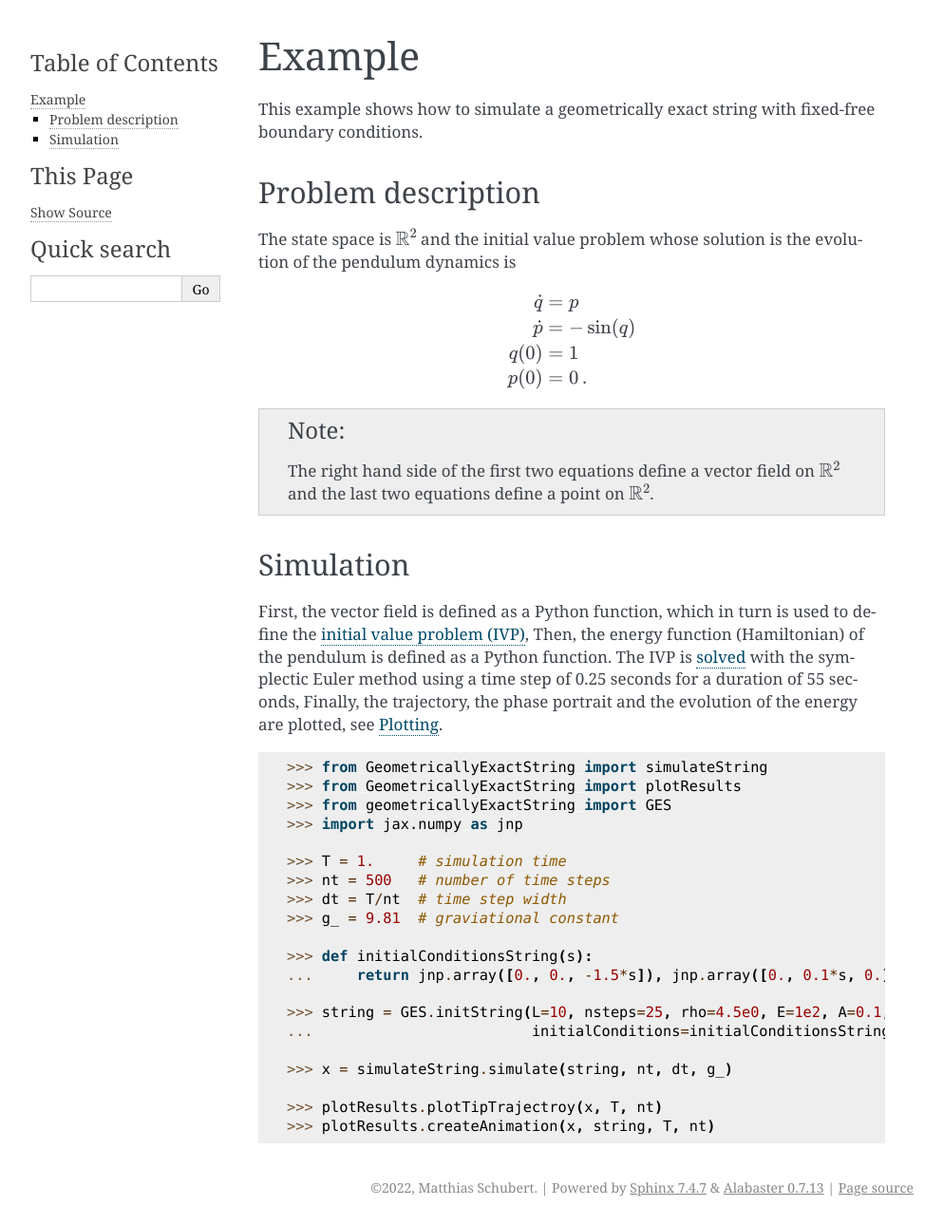
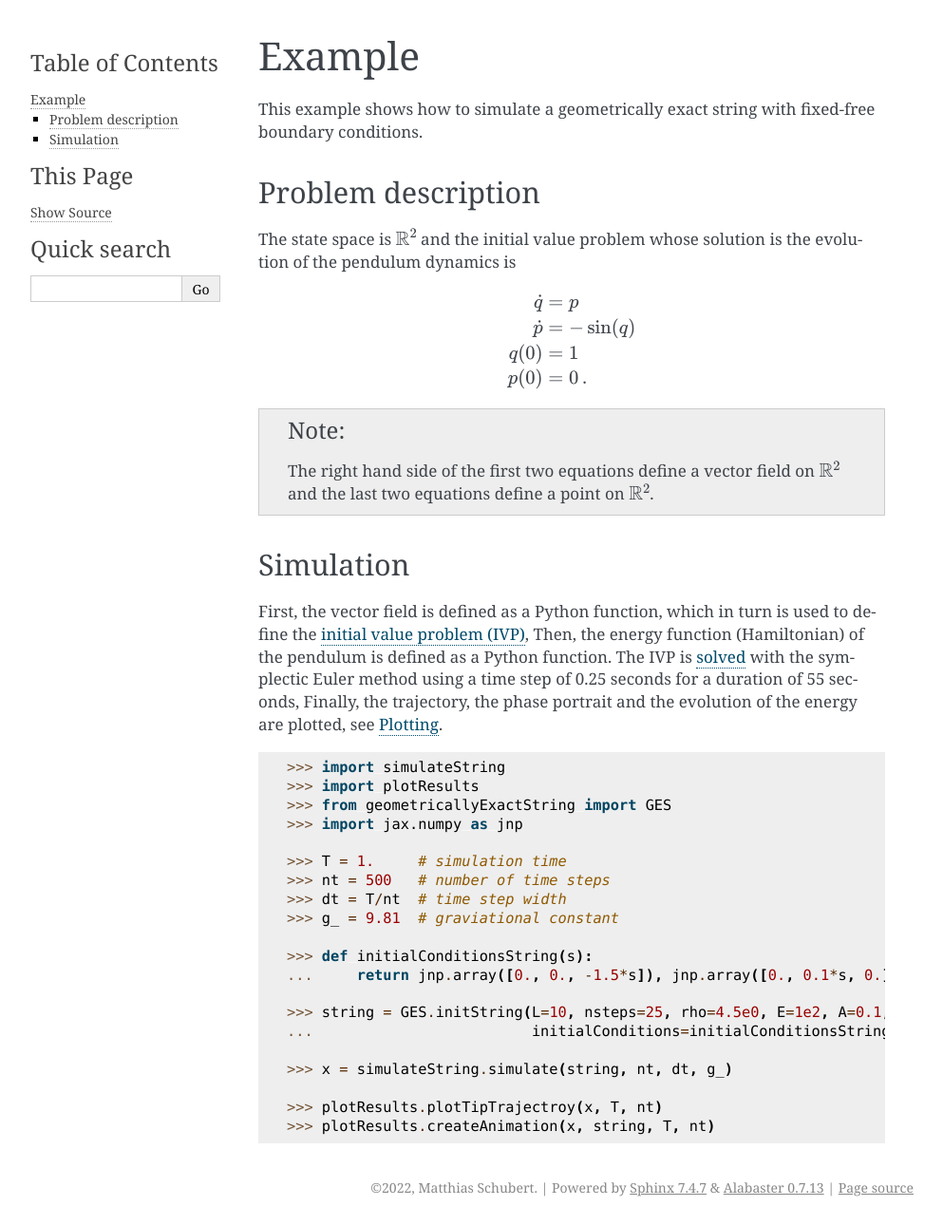
Before and after one commit to THREAD-3-2/GeometricallyExactString, a Sphinx documentation site: the page built from docs/example.rst, in a window 1280 px wide. Shown: the whole page at 95% size, without its empty margins (148-1141 px from the left). Built offline with Sphinx 7.4.7, drawn with Linux system fonts in a browser that asks for light colours.

Commit message:
change import in examplev3

```diff
--- a/docs/example.rst
+++ b/docs/example.rst
@@ -44,8 +44,8 @@ see :ref:`plotting`.
 
 .. doctest::
 
-    >>> from GeometricallyExactString import simulateString
-    >>> from GeometricallyExactString import plotResults
+    >>> import simulateString
+    >>> import plotResults
     >>> from geometricallyExactString import GES
     >>> import jax.numpy as jnp
 
```
